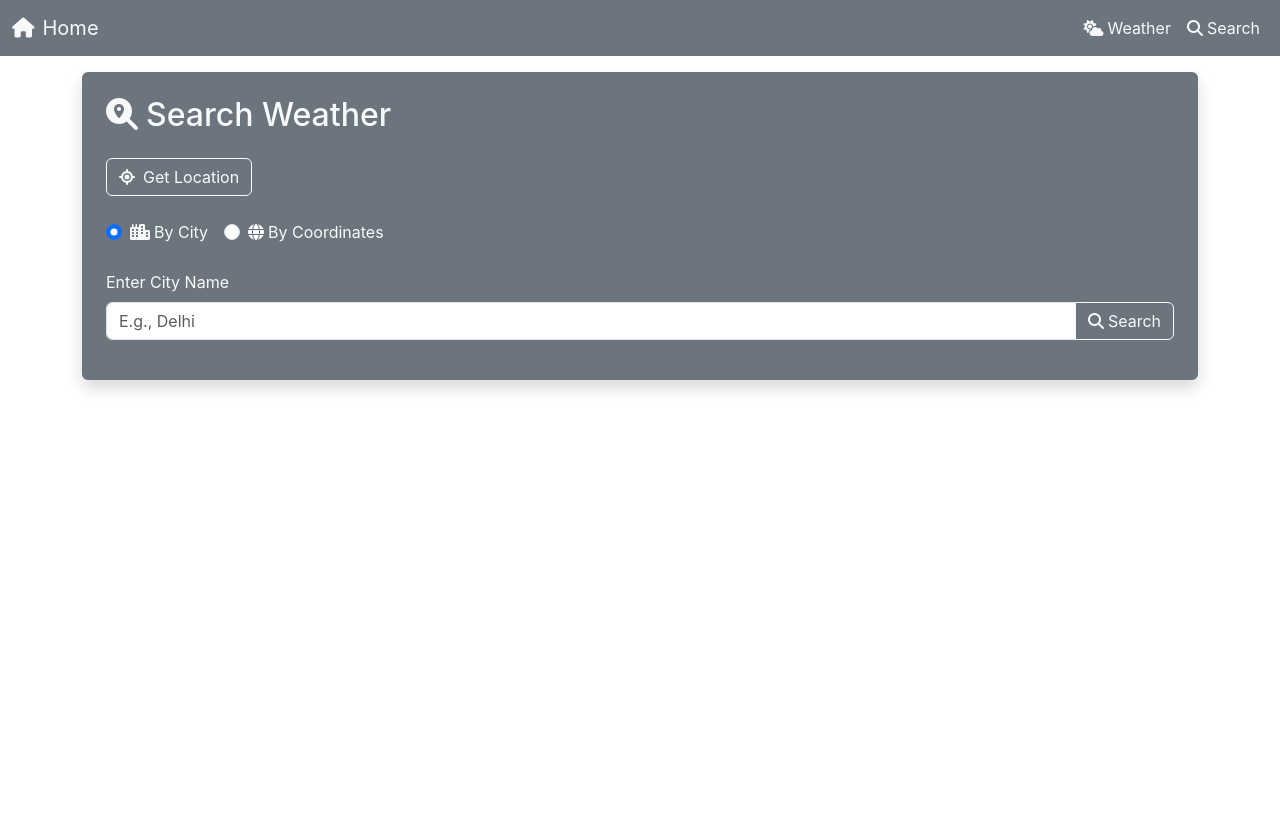
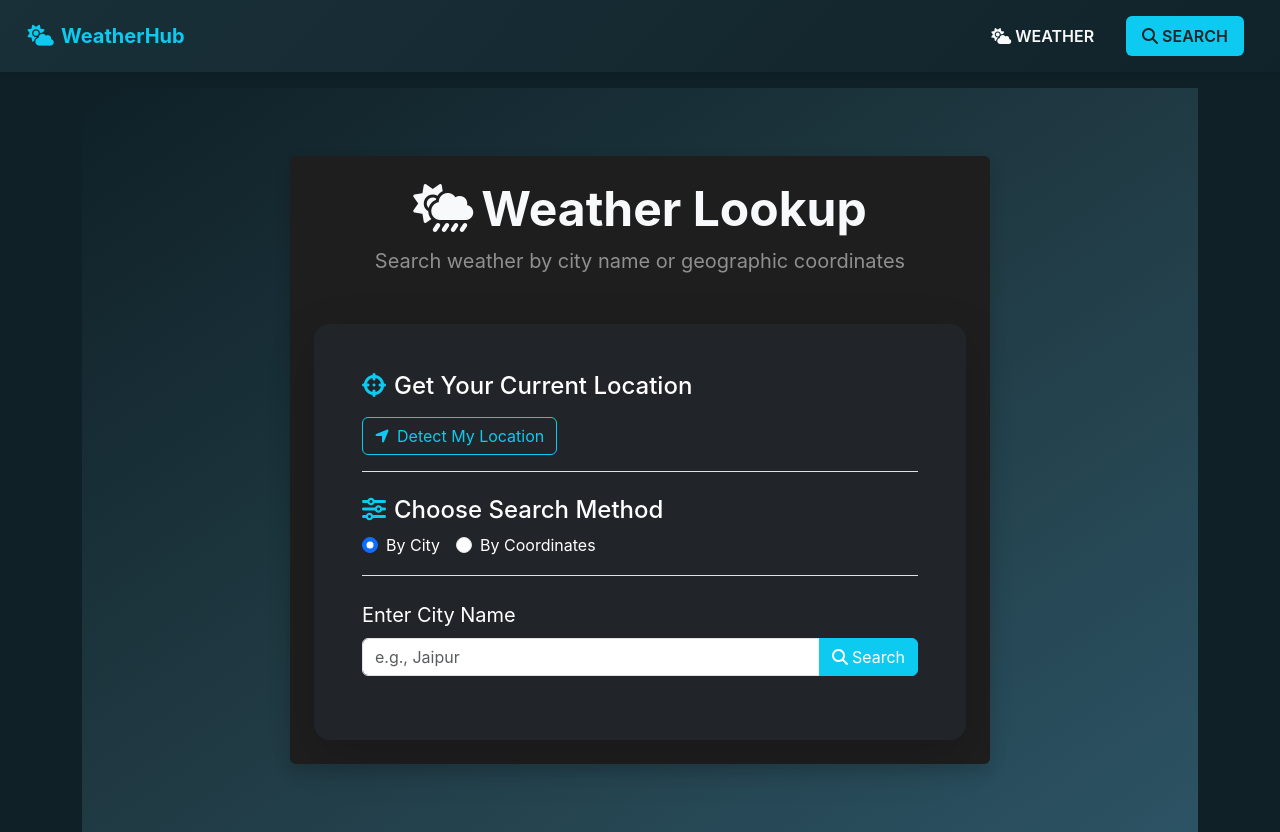
Before and after one commit to rdevang71/Weather-app, a React app: page /search in a window 1280 px wide. Before the commit the page ends 800 px from the top, so only its background shows below. Built offline with nearby package versions, Linux system fonts and the light colour scheme.

Commit message:
Gradient background for all components

```diff
--- a/src/App.css
+++ b/src/App.css
@@ -23,6 +23,14 @@
   font-size: calc(10px + 2vmin);
   color: white;
 }
+html, body, #root {
+  margin: 0;
+  padding: 0;
+  height: 100%;
+  width: 100%;
+  background-color: #0f2027; /* fallback background */
+}
+
 
 .App-link {
   color: #61dafb;
--- a/src/components/Home.js
+++ b/src/components/Home.js
@@ -1,5 +1,5 @@
-import React, { useState, useEffect } from 'react';
-import { useNavigate } from 'react-router-dom';
+import React, { useState, useEffect } from "react";
+import { useNavigate } from "react-router-dom";
 
 const Home = () => {
   const [city, setCity] = useState("");
@@ -25,11 +25,11 @@ const Home = () => {
   const handleCurrentLocation = () => {
     if (navigator.geolocation) {
       navigator.geolocation.getCurrentPosition(
-        position => {
+        (position) => {
           const { latitude, longitude } = position.coords;
           navigate(`/weather?lat=${latitude}&lon=${longitude}`);
         },
-        error => {
+        (error) => {
           alert("Error retrieving location: " + error.message);
         }
       );
@@ -44,7 +44,7 @@ const Home = () => {
     minHeight: "100vh",
     padding: "2rem",
     color: "#333",
-    background: "linear-gradient(-45deg, #9dd6f9, #dfe9f3, #c0ebff, #a5d8ff)",
+    background: "linear-gradient(to bottom right, #0f2027, #203a43, #2c5364)",
     backgroundSize: "400% 400%",
     backgroundPosition: `${backgroundPosition}% 50%`,
     transition: "background-position 0.5s ease",
@@ -52,16 +52,19 @@ const Home = () => {
 
   const hoverBtnStyle = {
     transition: "transform 0.2s ease, background-color 0.3s",
-    cursor: "pointer"
+    cursor: "pointer",
   };
+
+
 
   return (
     <div className="rounded shadow" style={containerStyle}>
-      <h2 className="mb-3 text-primary">
+      <h2 className="mb-3" style={{ color: "#f0f8ff" }}>
         <i className="fas fa-cloud-sun me-2"></i>Welcome to WeatherWise
       </h2>
-      <p className="lead">
-        🌦️ Your personalized weather dashboard. Get live updates, track locations, and stay informed!
+      <p className="lead" style={{ color: "#d1e9ff" }}>
+        🌦️ Your personalized weather dashboard. Get live updates, track
+        locations, and stay informed!
       </p>
 
       {/* Search Section */}
@@ -78,25 +81,35 @@ const Home = () => {
             <i className="fas fa-search me-1"></i>Search
           </button>
         </form>
-        <button className="btn btn-info shadow-sm mb-4" onClick={handleCurrentLocation}>
+        <button
+          className="btn btn-info shadow-sm mb-4"
+          onClick={handleCurrentLocation}
+        >
           <i className="fas fa-location-arrow me-2"></i>Use My Current Location
         </button>
       </div>
 
       {/* Featured Cities */}
       <div className="mt-4">
-        <h4 className="text-success"><i className="fas fa-map-marker-alt me-2"></i>Popular Cities</h4>
+        <h4 className="text-success">
+          <i className="fas fa-map-marker-alt me-2"></i>Popular Cities
+        </h4>
         <div className="d-flex flex-wrap gap-2 mt-2">
           {featuredCities.map((c) => (
             <button
               key={c}
               className="btn btn-outline-secondary"
               style={hoverBtnStyle}
-              onMouseEnter={(e) => e.currentTarget.style.transform = "scale(1.05)"}
-              onMouseLeave={(e) => e.currentTarget.style.transform = "scale(1)"}
+              onMouseEnter={(e) =>
+                (e.currentTarget.style.transform = "scale(1.05)")
+              }
+              onMouseLeave={(e) =>
+                (e.currentTarget.style.transform = "scale(1)")
+              }
               onClick={() => navigate(`/weather?city=${encodeURIComponent(c)}`)}
             >
-              <i className="fas fa-location-dot me-1"></i>{c}
+              <i className="fas fa-location-dot me-1"></i>
+              {c}
             </button>
           ))}
         </div>
@@ -104,13 +117,27 @@ const Home = () => {
 
       {/* Weather Facts */}
       <div className="mt-5">
-        <div className="card border-0 shadow-sm bg-warning bg-gradient text-dark">
+        <div
+          className="card border-0 shadow-sm"
+          style={{ backgroundColor: "#1f3a52", color: "#f0f8ff" }}
+        >
           <div className="card-body">
-            <h5 className="card-title"><i className="fas fa-lightbulb me-2"></i>Did You Know?</h5>
+            <h5 className="card-title">
+              <i className="fas fa-lightbulb me-2"></i>Did You Know?
+            </h5>
             <ul className="mb-0">
-              <li>• Death Valley recorded the hottest temperature: 56.7°C (134°F).</li>
-              <li>• Around 100 lightning bolts strike the Earth every second.</li>
-              <li>• Rainbows are complete circles—seen fully only from above!</li>
+              <li>
+                {" "}
+                Death Valley recorded the hottest temperature: 56.7°C (134°F).
+              </li>
+              <li>
+                {" "}
+                Around 100 lightning bolts strike the Earth every second.
+              </li>
+              <li>
+                {" "}
+                Rainbows are complete circles—seen fully only from above!
+              </li>
             </ul>
           </div>
         </div>
@@ -118,12 +145,18 @@ const Home = () => {
 
       {/* Weather Tips */}
       <div className="mt-4">
-        <div className="card border-0 shadow-sm bg-info text-white">
+        <div
+          className="card border-0 shadow-sm"
+          style={{ backgroundColor: "#aee1f9", color: "#0f2c44" }}
+        >
           <div className="card-body">
-            <h5 className="card-title"><i className="fas fa-info-circle me-2"></i>Quick Tips</h5>
+            <h5 className="card-title">
+              <i className="fas fa-info-circle me-2"></i>Quick Tips
+            </h5>
             <p className="card-text">
-              Always check the forecast before stepping out. Dress according to the weather,
-              carry an umbrella if needed, and drink plenty of water.
+              Always check the forecast before stepping out. Dress according to
+              the weather, carry an umbrella if needed, and drink plenty of
+              water.
             </p>
           </div>
         </div>
@@ -132,11 +165,17 @@ const Home = () => {
       {/* Inspirational Quote */}
       <div className="mt-5 text-center">
         <blockquote className="blockquote text-muted">
-          <p style={{ fontStyle: "italic" }}>
-            "Sunshine is delicious, rain is refreshing, wind braces us up, snow is exhilarating;
-            there is really no such thing as bad weather, only different kinds of good weather."
+          <p style={{ fontStyle: "italic", color: "#f0f8ff" }}>
+            "Sunshine is delicious, rain is refreshing, wind braces us up, snow
+            is exhilarating; there is really no such thing as bad weather, only
+            different kinds of good weather."
           </p>
-          <footer className="blockquote-footer">John Ruskin</footer>
+          <footer
+            className="blockquote-footer"
+            style={{ fontStyle: "italic", color: "#f0f8ff" }}
+          >
+            John Ruskin
+          </footer>
         </blockquote>
       </div>
     </div>
--- a/src/components/Search.js
+++ b/src/components/Search.js
@@ -77,7 +77,7 @@ const Search = () => {
   const [latitude, setLatitude] = useState('');
   const [longitude, setLongitude] = useState('');
   const [locationStatus, setLocationStatus] = useState('');
-  const [userCity, setUserCity] = useState(''); // to store the detected city
+  const [userCity, setUserCity] = useState('');
 
   const navigate = useNavigate();
 
@@ -93,7 +93,6 @@ const Search = () => {
           setLatitude(lat);
           setLongitude(lon);
 
-          // Reverse geocoding to get city name
           try {
             const response = await fetch(`https://api.opencagedata.com/geocode/v1/json?q=${lat}+${lon}&key=YOUR_API_KEY`);
             const data = await response.json();
@@ -141,25 +140,53 @@ const Search = () => {
     }
   };
 
+
+
   return (
-    <div className="bg-secondary text-light rounded shadow p-4">
-      <h2 className="mb-4"><i className="fas fa-search-location me-2"></i>Search Weather</h2>
+     <div
+    className="d-flex justify-content-center align-items-center"
+    style={{
+      minHeight: 'calc(100vh - 56px)', // Adjust if your navbar height is different
+      background: 'linear-gradient(to bottom right, #0f2027, #203a43, #2c5364)',
+      padding: 0,
+      margin: 0,
+    }}
+  >
+    <div
+      className="p-4 rounded shadow"
+      style={{
+        backgroundColor: '#1e1e1e',
+        color: '#fff',
+        width: '100%',
+        maxWidth: '700px',
+        boxShadow: '0 4px 20px rgba(0,0,0,0.5)',
+      }}
+    >
+        <div className="text-center mb-5">
+          <h1 className="display-5 fw-bold text-light">
+            <i className="fas fa-cloud-sun-rain me-2"></i>Weather Lookup
+          </h1>
+          <p className="text-white-50 fs-5">Search weather by city name or geographic coordinates</p>
+        </div>
 
-      {/* Get Location Button */}
-      <div className="mb-4">
-        <button className="btn btn-outline-light me-2" onClick={getLocation}>
-          <i className="fas fa-location-crosshairs me-2"></i>Get Location
+        <div className="bg-dark text-white rounded-4 shadow-lg p-4 p-md-5">
+          {/* Location Section */}
+          <div className="mb-4 border-bottom pb-3">
+            <h4 className="mb-3"><i className="fas fa-crosshairs me-2 text-info"></i>Get Your Current Location</h4>
+            <button className="btn btn-outline-info me-3" onClick={getLocation}>
+              <i className="fas fa-location-arrow me-2"></i>Detect My Location
             </button>
-        {locationStatus && <span className="text-info">{locationStatus}</span>}
+            {locationStatus && <span className="text-warning">{locationStatus}</span>}
             {userCity && (
-          <div className="mt-2">
-            <strong>Detected City: </strong><span>{userCity}</span>
+              <div className="mt-2 alert alert-success bg-opacity-25 border-0">
+                <strong>Detected City: </strong> {userCity}
               </div>
             )}
           </div>
 
-      {/* Search Mode Selection */}
-      <div className="mb-4">
+          {/* Search Mode Switch */}
+          <div className="mb-4 border-bottom pb-3">
+            <h4><i className="fas fa-sliders-h me-2 text-info"></i>Choose Search Method</h4>
             <div className="form-check form-check-inline">
               <input
                 className="form-check-input"
@@ -170,9 +197,7 @@ const Search = () => {
                 checked={searchMode === 'city'}
                 onChange={() => setSearchMode('city')}
               />
-          <label className="form-check-label" htmlFor="searchByCity">
-            <i className="fas fa-city me-1"></i>By City
-          </label>
+              <label className="form-check-label" htmlFor="searchByCity">By City</label>
             </div>
             <div className="form-check form-check-inline">
               <input
@@ -184,31 +209,28 @@ const Search = () => {
                 checked={searchMode === 'coords'}
                 onChange={() => setSearchMode('coords')}
               />
-          <label className="form-check-label" htmlFor="searchByCoords">
-            <i className="fas fa-globe me-1"></i>By Coordinates
-          </label>
+              <label className="form-check-label" htmlFor="searchByCoords">By Coordinates</label>
             </div>
           </div>
 
           {/* Conditional Rendering */}
           {searchMode === 'city' ? (
             <div className="mb-3 position-relative">
-          <label className="form-label">Enter City Name</label>
+              <label className="form-label fs-5">Enter City Name</label>
               <div className="input-group">
                 <input
                   type="text"
                   className="form-control"
-              placeholder="E.g., Delhi"
+                  placeholder="e.g., Jaipur"
                   value={city}
                   onChange={handleCityChange}
                 />
-            <button className="btn btn-outline-light" onClick={handleCitySearch}>
+                <button className="btn btn-info text-white" onClick={handleCitySearch}>
                   <i className="fas fa-search me-1"></i>Search
                 </button>
               </div>
-          {/* Suggestions Dropdown */}
               {suggestions.length > 0 && (
-            <ul className="list-group position-absolute w-100 z-3" style={{ maxHeight: '200px', overflowY: 'auto' }}>
+                <ul className="list-group position-absolute w-100 mt-1 z-3" style={{ maxHeight: '200px', overflowY: 'auto' }}>
                   {suggestions.map((suggestedCity, index) => (
                     <li
                       key={index}
@@ -224,8 +246,8 @@ const Search = () => {
             </div>
           ) : (
             <div className="mb-3">
-          <label className="form-label">Enter Coordinates</label>
-          <div className="row g-2">
+              <label className="form-label fs-5">Enter Latitude and Longitude</label>
+              <div className="row g-3">
                 <div className="col-md-6">
                   <input
                     type="number"
@@ -247,20 +269,17 @@ const Search = () => {
                   />
                 </div>
               </div>
-          {latitude && longitude ? (
               <button
-              className="btn btn-primary mt-3"
+                className={`btn mt-3 ${latitude && longitude ? 'btn-success' : 'btn-outline-secondary'}`}
                 onClick={() => navigate(`/weather?lat=${latitude}&lon=${longitude}`)}
+                disabled={!latitude || !longitude}
               >
-              <i className="fas fa-search-location me-1"></i>Search Weather for This Location
+                <i className="fas fa-map-marker-alt me-1"></i>Search by Coordinates
               </button>
-          ) : (
-            <button className="btn btn-outline-light mt-3" disabled>
-              <i className="fas fa-search-location me-1"></i>Search
-            </button>
+            </div>
           )}
         </div>
-      )}
+      </div>
     </div>
   );
 };
--- a/src/components/Weather.js
+++ b/src/components/Weather.js
@@ -138,11 +138,25 @@ const Weather = () => {
     }
   }, [latitude, longitude, city]);
 
+     const keyframes = `
+  @keyframes gradientMove {
+    0% { background-position: 0% 50%; }
+    50% { background-position: 100% 50%; }
+    100% { background-position: 0% 50%; }
+  }
+`;
+const gradientStyle = {
+  background: 'linear-gradient(-45deg, #0f2027, #203a43, #2c5364)',
+  backgroundSize: '400% 400%',
+  animation: 'gradientMove 15s ease infinite',
+  minHeight: "100vh",
+  padding: "20px"
+};
   return (
     <div
       style={{
         backgroundColor: "#f8f9fa", // Light background color (Bootstrap's light gray)
-        backgroundImage: "linear-gradient(to bottom right, #60BFD5)",
+        background: 'linear-gradient(to bottom right, #0f2027, #203a43, #2c5364)',
         minHeight: "100vh",
         padding: "20px",
       }}
@@ -150,7 +164,7 @@ const Weather = () => {
       <div className="container mt-4">
         <div
           className="card shadow-lg p-4 text-dark rounded"
-          style={{ backgroundColor: "#70B4DB" }}
+          style={{ background: 'linear-gradient(to bottom right, #0f2027, #203a43, #2c5364)', }}
         >
           <h2 className="text-center mb-4 text-primary">
             <i className="fas fa-cloud-sun-rain me-2"></i>Weather Forecast
--- a/src/components/navbar.js
+++ b/src/components/navbar.js
@@ -1,26 +1,68 @@
 import React from 'react';
-import { Link } from 'react-router-dom';
+import { Link, useLocation } from 'react-router-dom';
 
 const Navbar = () => {
+  const location = useLocation();
+  const isActive = (path) => location.pathname === path;
+
+  // Inline styles for animated gradient
+  const gradientStyle = {
+    background: 'linear-gradient(-45deg, #0f2027, #203a43, #2c5364)',
+    backgroundSize: '400% 400%',
+    animation: 'gradientMove 15s ease infinite'
+  };
+
+  // Inject keyframes inline (works only if added to a <style> tag in JSX)
+  const keyframes = `
+    @keyframes gradientMove {
+      0% { background-position: 0% 50%; }
+      50% { background-position: 100% 50%; }
+      100% { background-position: 0% 50%; }
+    }
+  `;
+
   return (
-    <nav className="navbar navbar-expand-lg navbar-dark bg-secondary mb-3">
+    <>
+      {/* Inject keyframes into document head */}
+      <style>{keyframes}</style>
+
+      <nav
+        className="navbar navbar-expand-lg navbar-dark shadow-sm sticky-top py-3 px-3"
+        style={gradientStyle}
+      >
         <div className="container-fluid">
-        <Link className="navbar-brand text-light" to="/">
-          <i className="fas fa-house me-2"></i>Home
+          <Link className="navbar-brand d-flex align-items-center text-info fw-bold" to="/">
+            <i className="fas fa-cloud-sun me-2 animate__animated animate__pulse animate__infinite"></i>
+            WeatherHub
           </Link>
-        <button className="navbar-toggler" type="button" data-bs-toggle="collapse" data-bs-target="#navbarNav"
-          aria-controls="navbarNav" aria-expanded="false" aria-label="Toggle navigation">
+
+          <button
+            className="navbar-toggler"
+            type="button"
+            data-bs-toggle="collapse"
+            data-bs-target="#navbarNav"
+            aria-controls="navbarNav"
+            aria-expanded="false"
+            aria-label="Toggle navigation"
+          >
             <span className="navbar-toggler-icon"></span>
           </button>
+
           <div className="collapse navbar-collapse" id="navbarNav">
-          <ul className="navbar-nav ms-auto">
-            <li className="nav-item">
-              <Link className="nav-link text-light" to="/weather">
+            <ul className="navbar-nav ms-auto text-uppercase fw-semibold">
+              <li className="nav-item mx-2">
+                <Link
+                  to="/weather"
+                  className={`nav-link px-3 py-2 rounded ${isActive('/weather') ? 'bg-info text-dark' : 'text-light'} nav-hover`}
+                >
                   <i className="fas fa-cloud-sun me-1"></i>Weather
                 </Link>
               </li>
-            <li className="nav-item">
-              <Link className="nav-link text-light" to="/search">
+              <li className="nav-item mx-2">
+                <Link
+                  to="/search"
+                  className={`nav-link px-3 py-2 rounded ${isActive('/search') ? 'bg-info text-dark' : 'text-light'} nav-hover`}
+                >
                   <i className="fas fa-magnifying-glass me-1"></i>Search
                 </Link>
               </li>
@@ -28,6 +70,7 @@ const Navbar = () => {
           </div>
         </div>
       </nav>
+    </>
   );
 };
 
--- a/src/index.css
+++ b/src/index.css
@@ -11,3 +11,10 @@ code {
   font-family: source-code-pro, Menlo, Monaco, Consolas, 'Courier New',
     monospace;
 }
+html, body, #root {
+  margin: 0;
+  padding: 0;
+  height: 100%;
+  width: 100%;
+  background-color: #0f2027; /* fallback background */
+}
```
Lines whose indentation alone changed are shown as unchanged.
